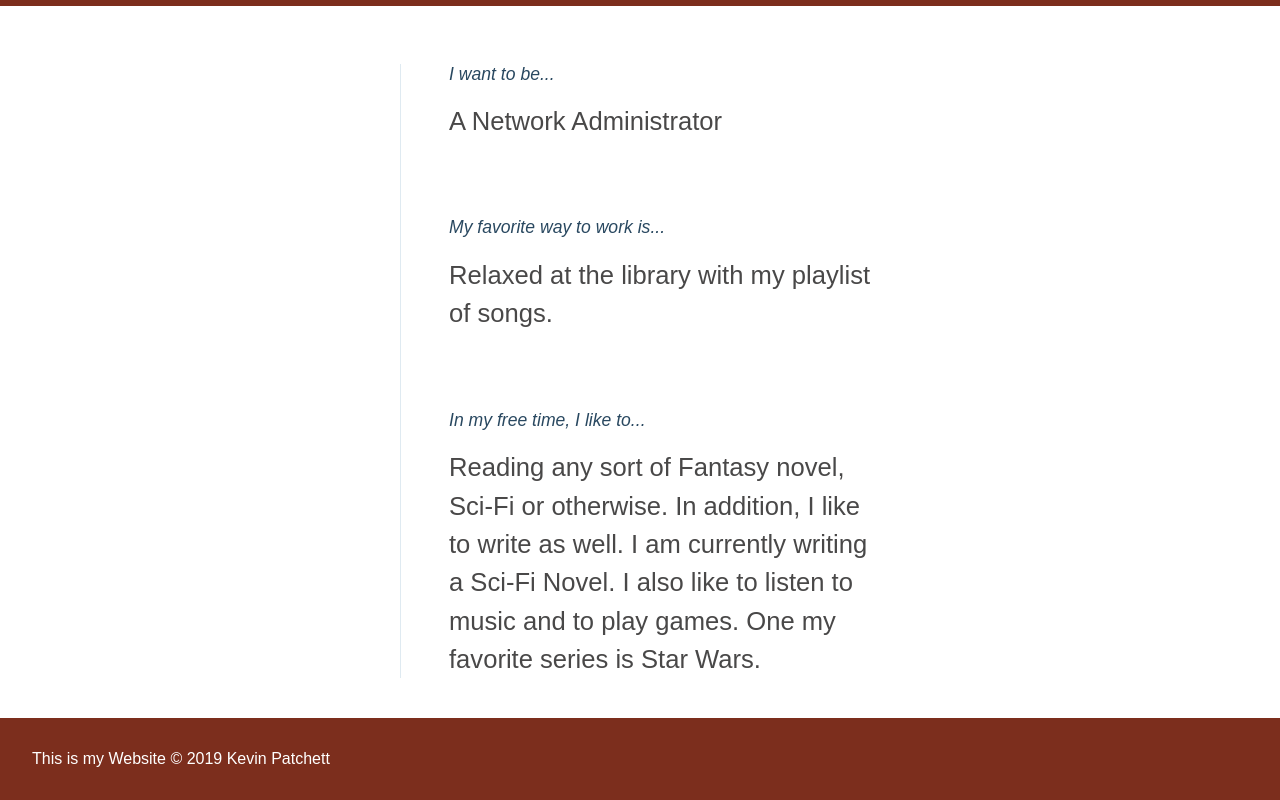
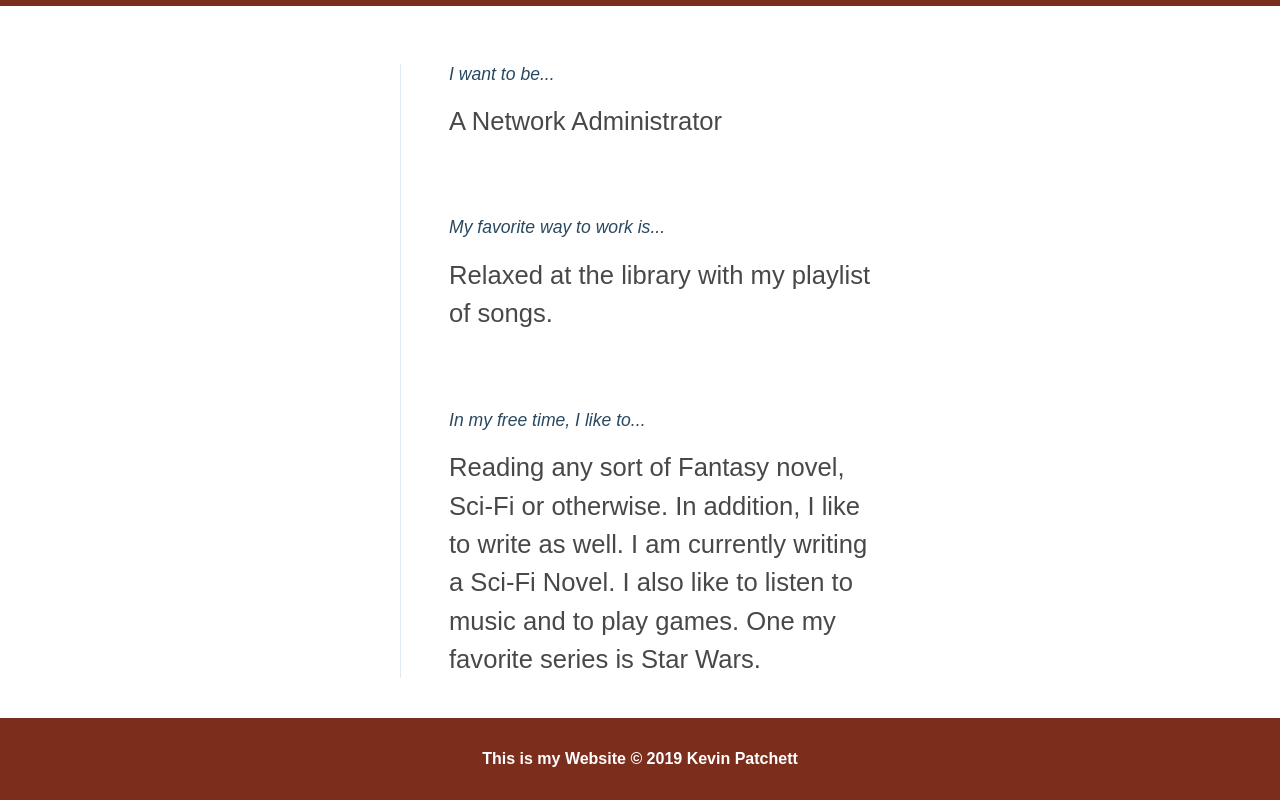
Before and after one commit to RVCC-CISY225-S2019/project-2-Kevpatch, a plain HTML site: page index.html in a window 1280 px wide. Shown: the part 453-1253 px from the top of the page. Drawn offline with Linux system fonts and the light colour scheme.

Commit message:
Footer text alignment and weight changes

```diff
--- a/css/styles.css
+++ b/css/styles.css
@@ -123,4 +123,6 @@ img.my-picture {
   max-width: 100%;
   background-color: #7C2E1D;
   color: white;
+  text-align: center;
+  font-weight: 600;
 }
```
